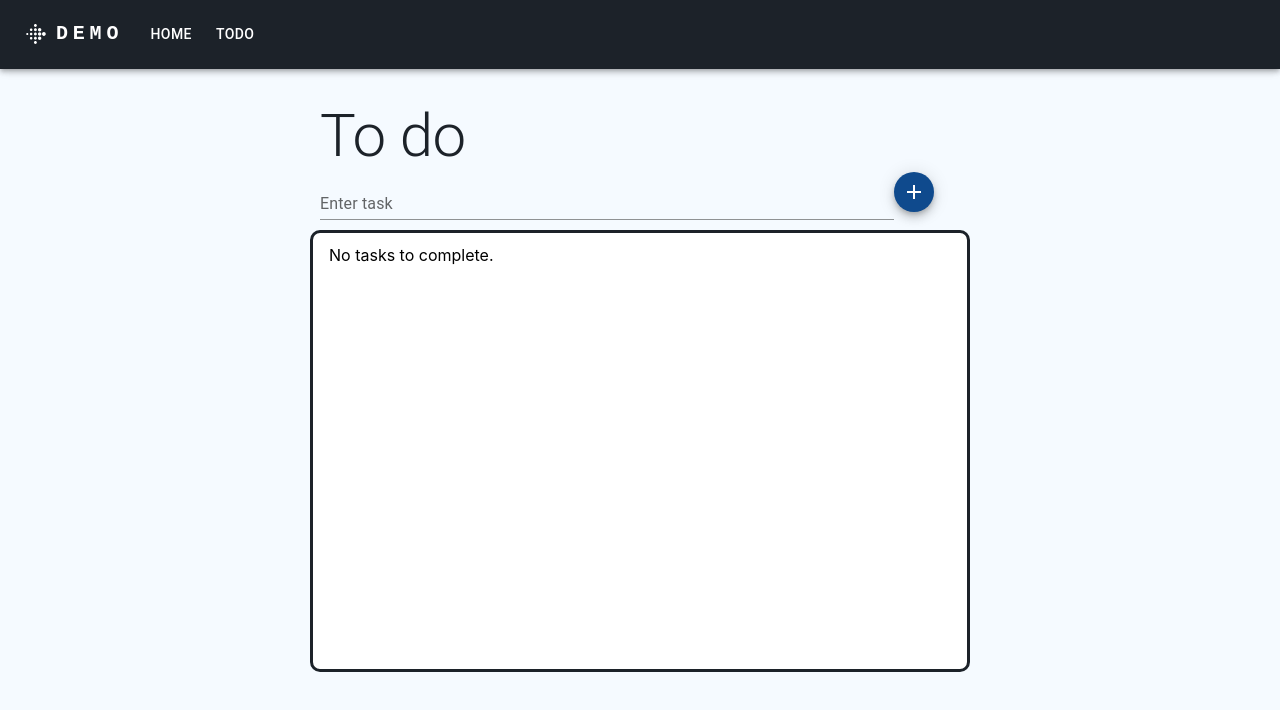
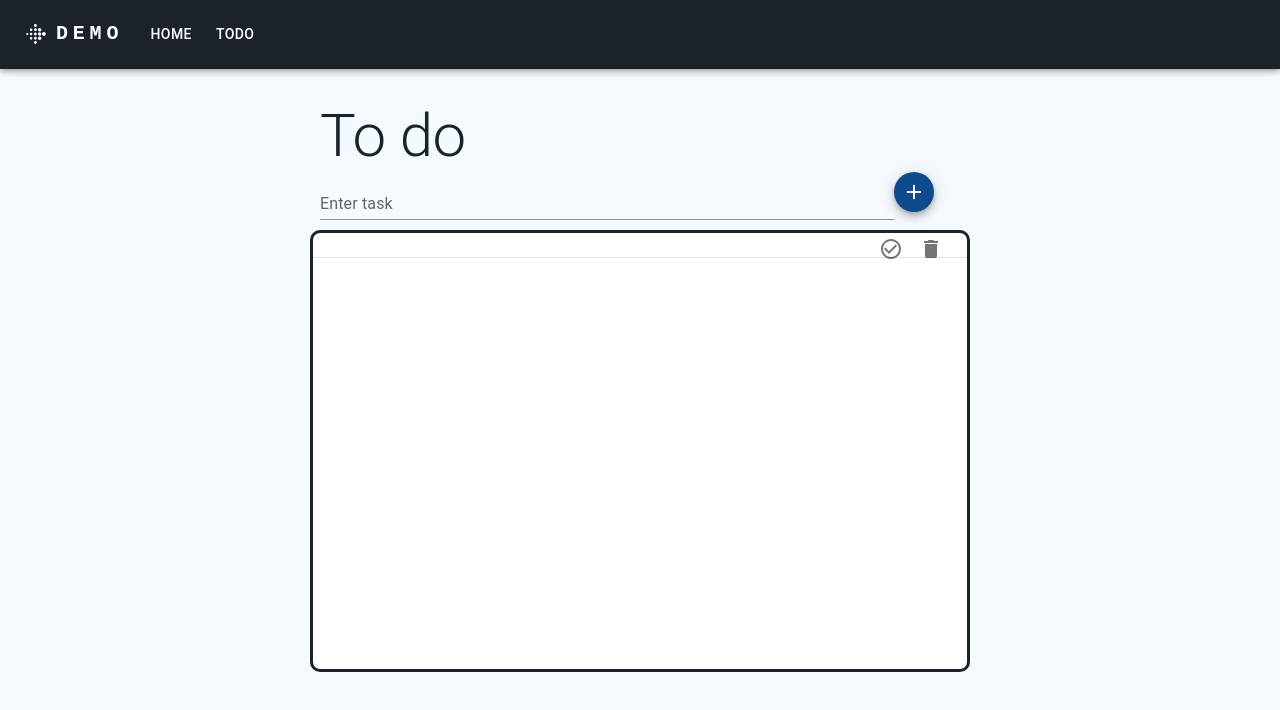
Before and after one commit to sbelsky01/mcon-353-demo-site, a React (Create React App) app: page /#/todo in a window 1280 px wide. Both pictures are taken after a click on the button 914 px from the left and 192 px from the top of the page. Shown: the top 710 px of the page. Built offline with nearby package versions, Linux system fonts and the light colour scheme.

Commit message:
moved todo items to context and added reducer

```diff
--- a/package.json
+++ b/package.json
@@ -10,6 +10,7 @@
     "@testing-library/jest-dom": "^5.16.5",
     "@testing-library/react": "^13.4.0",
     "@testing-library/user-event": "^13.5.0",
+    "lodash": "^4.17.21",
     "react": "^18.2.0",
     "react-dom": "^18.2.0",
     "react-router-dom": "^6.8.1",
--- a/src/App.jsx
+++ b/src/App.jsx
@@ -1,18 +1,24 @@
-import React from "react";
 import "./App.css";
+import React, { useReducer } from "react";
 import Home from "./components/home/home";
 import { Todo } from "./components/todo/todo";
 import { Header } from "./components/header/header";
 import { HashRouter, Routes, Route } from "react-router-dom";
+import { TodoContext } from "./state/todo/todo-context";
+import { todoReducer } from "./state/todo/todo.reducer";
 
 export default function App() {
+  const [todoState, todoDispatch] = useReducer(todoReducer, { todos: [] });
+
   return (
     <HashRouter>
       <Header />
-      <Routes>
-        <Route path="/" element={<Home />} />
-        <Route path="/todo" element={<Todo />} />
-      </Routes>
+      <TodoContext.Provider value={{ todoState, todoDispatch }}>
+        <Routes>
+          <Route path="/" element={<Home />} />
+          <Route path="/todo" element={<Todo />} />
+        </Routes>
+      </TodoContext.Provider>
     </HashRouter>
   );
 }
--- a/src/components/todo/todo.css
+++ b/src/components/todo/todo.css
@@ -4,3 +4,7 @@
   padding-right: 40px;
   max-width: 660px;
 }
+
+.complete * {
+  color: #c7c5c5;
+}
--- a/src/components/todo/todo.jsx
+++ b/src/components/todo/todo.jsx
@@ -1,4 +1,4 @@
-import React, { useState } from "react";
+import React, { useState, useContext } from "react";
 import "./todo.css";
 import {
   Typography,
@@ -12,33 +12,40 @@ import {
 import AddIcon from "@mui/icons-material/Add";
 import DeleteIcon from "@mui/icons-material/Delete";
 import CheckCircleOutlineIcon from "@mui/icons-material/CheckCircleOutline";
+import { TodoContext } from "../../state/todo/todo-context";
+import { TodoActions } from "../../state/todo/todo.reducer";
 
 export const Todo = () => {
   const [input, setInput] = useState("");
 
-  const [todos, setTodos] = useState([]);
+  const { todoState, todoDispatch } = useContext(TodoContext);
 
   const onInput = (event) => {
     setInput(event.target.value);
   };
 
   const addTodo = () => {
-    if (input !== "") {
-      setTodos([...todos, { title: input, isComplete: false }]);
+    if (input !== " ") {
+      todoDispatch({
+        type: TodoActions.ADD,
+        todo: { title: input, isComplete: false },
+      });
       setInput("");
     }
   };
 
   const toggleChecked = (todo) => {
-    const newTodos = [...todos];
-    const updatedTodo = newTodos.find((x) => x.title === todo.title);
-    updatedTodo.isComplete = !todo.isComplete;
-    setTodos(newTodos);
+    todoDispatch({
+      type: TodoActions.TOGGLE,
+      todo,
+    });
   };
 
   const deleteTodo = (todo) => {
-    const newTodos = [...todos].filter((x) => x.title !== todo.title);
-    setTodos(newTodos);
+    todoDispatch({
+      type: TodoActions.DELETE,
+      todo,
+    });
   };
 
   return (
@@ -69,33 +76,24 @@ export const Todo = () => {
         >
           <ListItem
             sx={
-              todos.length === 0 ? { display: "relative" } : { display: "none" }
+              todoState.todos.length === 0
+                ? { display: "relative" }
+                : { display: "none" }
             }
           >
             No tasks to complete.
           </ListItem>
-          {todos.map((todo, index) => (
+          {todoState.todos.map((todo, index) => (
             <ListItem
               key={index}
-              sx={
-                todo.isComplete
-                  ? { color: "#c7c5c5", paddingRight: "96px" }
-                  : { color: "black", paddingRight: "96px" }
-              }
+              className={todo.isComplete ? "complete" : "still-to-do"}
+              sx={{ paddingRight: "96px" }}
               secondaryAction={
                 <>
-                  <IconButton
-                    aria-label="complete"
-                    onClick={() => toggleChecked(todo)}
-                    disabled={todo.isComplete}
-                  >
+                  <IconButton onClick={() => toggleChecked(todo)}>
                     <CheckCircleOutlineIcon />
                   </IconButton>
-                  <IconButton
-                    aria-label="delete"
-                    onClick={() => deleteTodo(todo)}
-                    sx={todo.isComplete ? { opacity: ".5" } : { opacity: "1" }}
-                  >
+                  <IconButton onClick={() => deleteTodo(todo)}>
                     <DeleteIcon />
                   </IconButton>
                 </>
--- /dev/null
+++ b/src/state/todo/todo-context.jsx
@@ -0,0 +1,3 @@
+import { createContext } from "react";
+
+export const TodoContext = createContext({ todos: [] });
--- /dev/null
+++ b/src/state/todo/todo.reducer.js
@@ -0,0 +1,29 @@
+import { cloneDeep } from "lodash";
+
+export const TodoActions = {
+  ADD: "ADD",
+  TOGGLE: "TOGGLE",
+  DELETE: "DELETE",
+};
+
+export const todoReducer = (state, action) => {
+  switch (action.type) {
+    case TodoActions.ADD: {
+      return { todos: [...state.todos, action.todo] };
+    }
+    case TodoActions.TOGGLE: {
+      let newTodos = cloneDeep(state.todos);
+      const updatedTodo = newTodos.find((X) => X.title === action.todo.title);
+      updatedTodo.isComplete = !updatedTodo.isComplete;
+      return {
+        todos: newTodos,
+      };
+    }
+    case TodoActions.DELETE: {
+      const newTodos = state.todos.filter((x) => x.title !== action.todo.title);
+      return {
+        todos: newTodos,
+      };
+    }
+  }
+};
```
Also changed, not shown: 1 other file (tests, documents, lock files or other folders).
